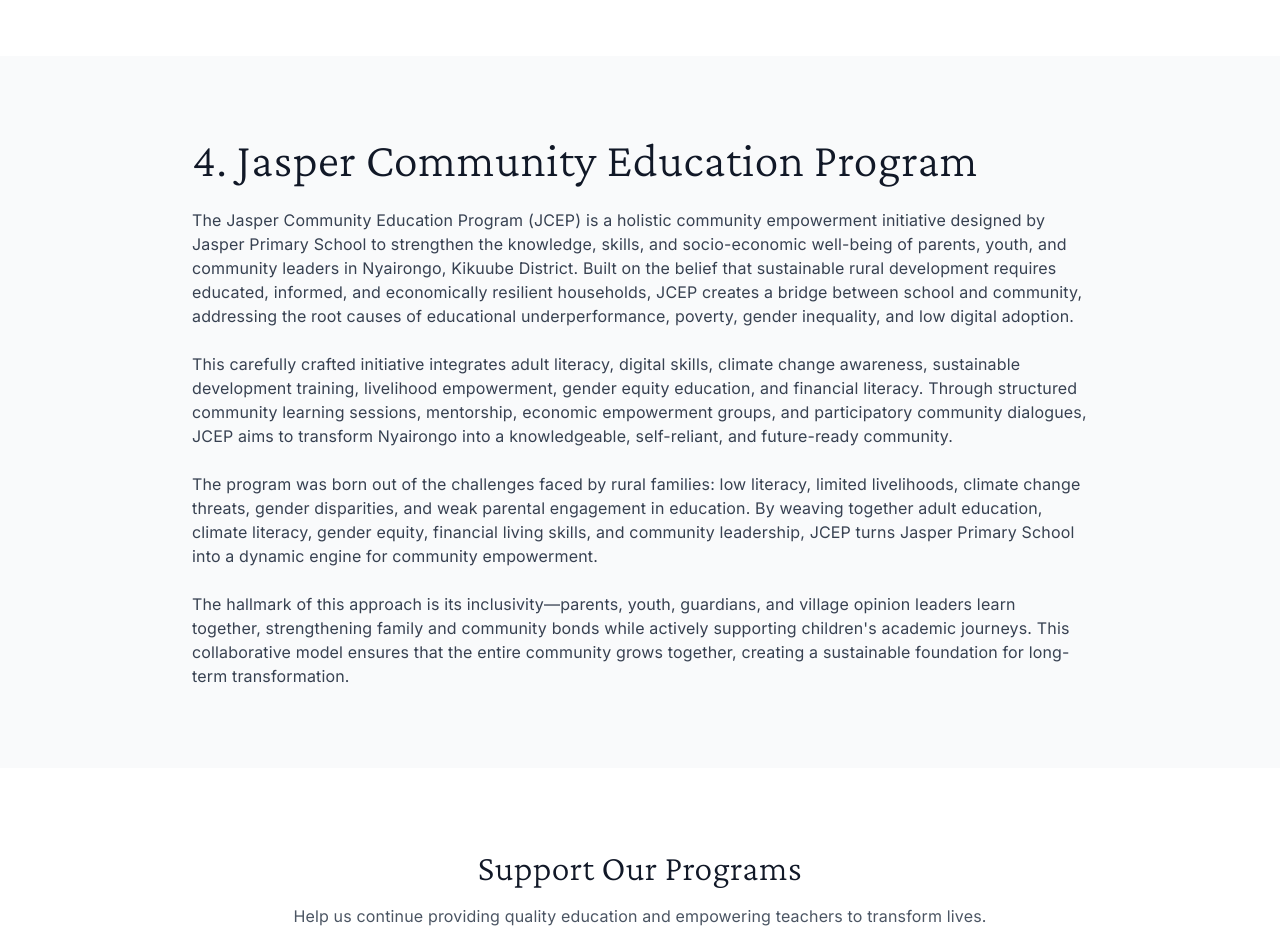
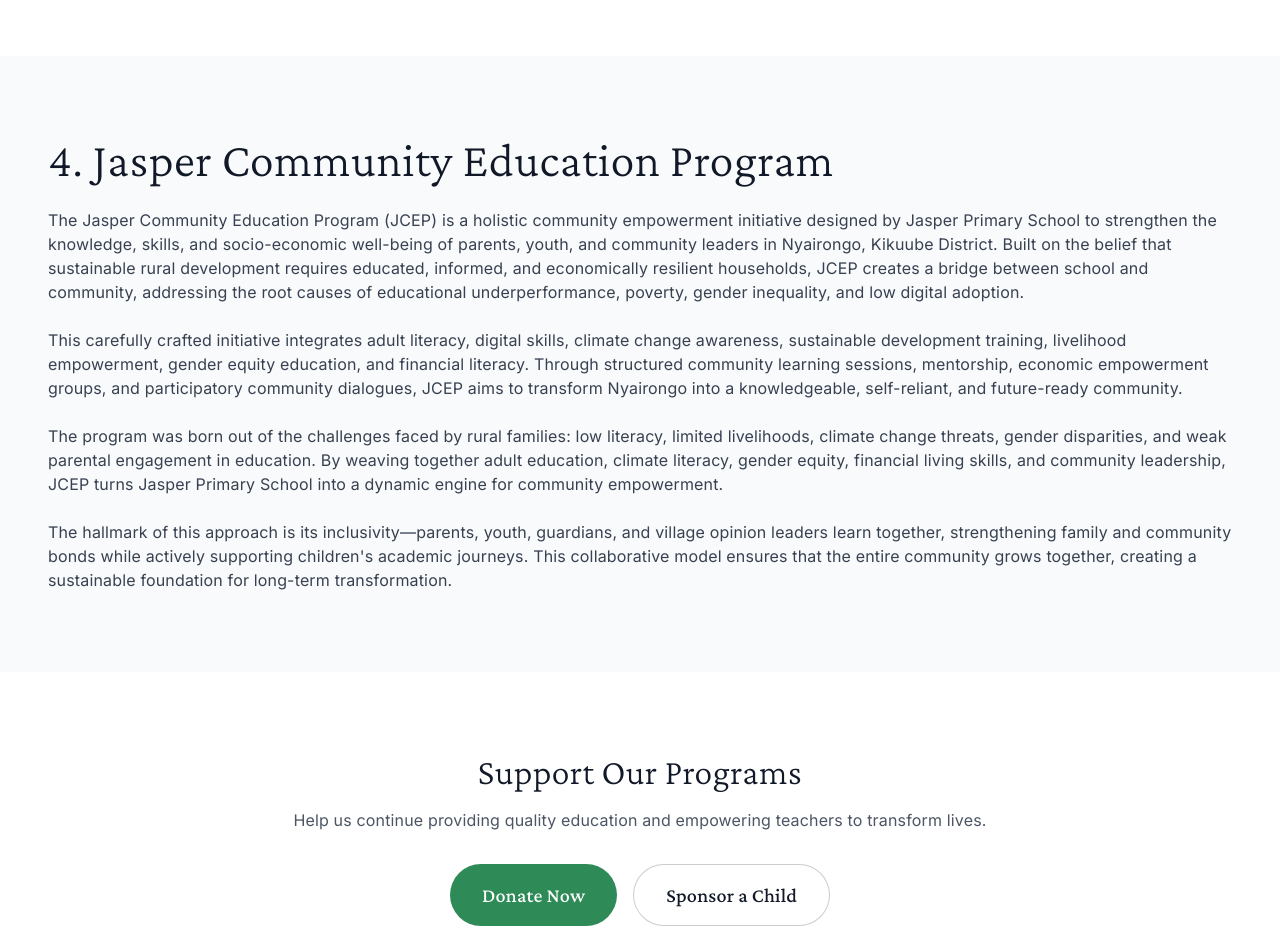
Before and after one commit to JasperSchools/jasperschools, a Next.js app: page /programs in a window 1280 px wide. Shown: the part 2000-2933 px from the top of the page. Built offline with nearby package versions, Linux system fonts and the light colour scheme.

Commit message:
ui updates

```diff
--- a/src/app/programs/page.tsx
+++ b/src/app/programs/page.tsx
@@ -285,7 +285,6 @@ function JCEPSection() {
   return (
     <section ref={sectionRef} className="py-12 sm:py-16 lg:py-20 bg-gray-50">
       <div className="max-w-8xl mx-auto px-4 sm:px-6 lg:px-8 xl:px-12">
-        <div className="max-w-4xl mx-auto">
         <motion.h2
           className="text-3xl sm:text-4xl lg:text-5xl font-heading text-gray-900 mb-6"
           initial={{ opacity: 0, y: 20 }}
@@ -329,7 +328,6 @@ function JCEPSection() {
             </motion.p>
           </div>
       </div>
-      </div>
     </section>
   )
 }
```
Lines whose indentation alone changed are shown as unchanged.
